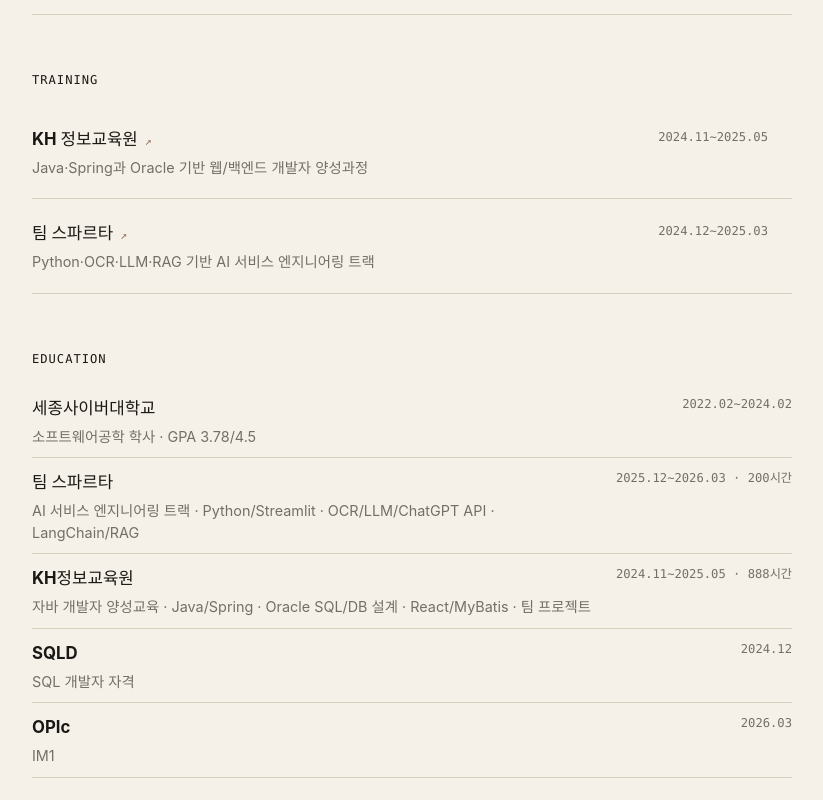
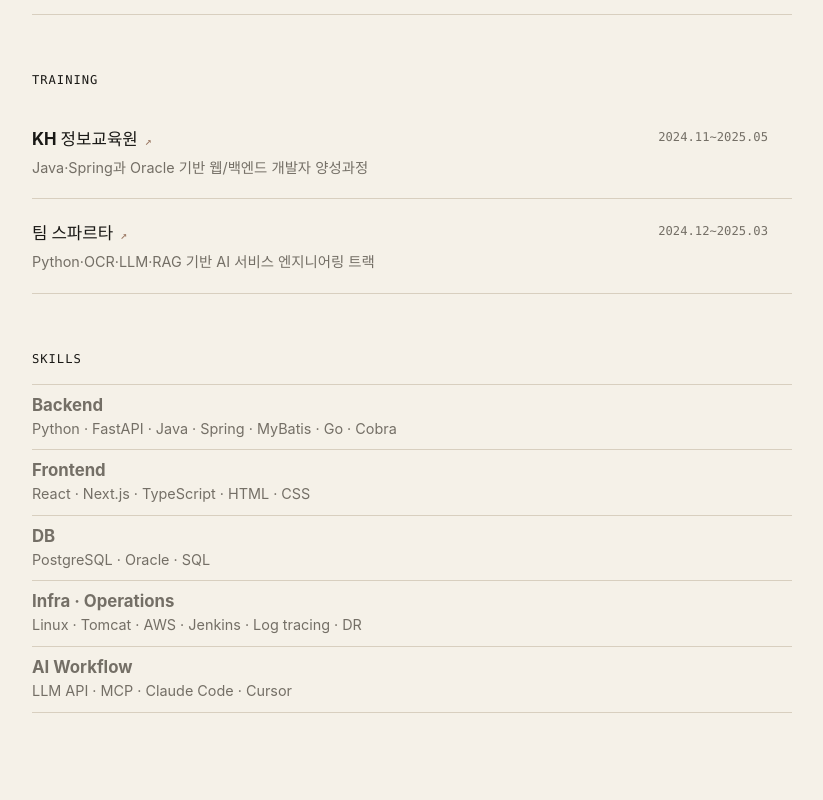
Before and after one commit to eastjin616/eastjin616.github.io, a React (Vite) app: page / in a window 1280 px wide. Shown: the part 1475-2275 px from the top of the page, without its empty margins (228-1051 px from the left). Built offline with nearby package versions, Linux system fonts and the light colour scheme.

Commit message:
Replace Education with Skills section

```diff
--- a/src/App.tsx
+++ b/src/App.tsx
@@ -3,7 +3,7 @@
 import { getProjectSlug, isResumeView } from './project-route'
 import { useEffect, useRef, useState, type ReactNode } from 'react'
 
-const { profile, links, featuredProjects, experience, training, education, nowBuilding } = content
+const { profile, links, featuredProjects, experience, training, nowBuilding } = content
 type Project = (typeof featuredProjects)[number]
 type NowItem = { name: string; status: string; tagline?: string }
 
@@ -170,17 +170,38 @@
           </ol>
         </WorkSection>
 
-        <WorkSection title="Education">
-          <ol className="timeline education-list">
-            {education.map((item) => (
-              <li key={`${item.name}-${item.period}`}>
-                <span className="nb-main">
-                  <strong>{item.name}</strong>
-                  <span className="nb-tagline">{item.summary}</span>
-                </span>
-                <time>{item.period}</time>
-              </li>
-            ))}
+        <WorkSection title="Skills">
+          <ol className="quiet-list">
+            <li>
+              <span className="nb-main">
+                <strong>Backend</strong>
+                <span className="nb-tagline">Python · FastAPI · Java · Spring · MyBatis · Go · Cobra</span>
+              </span>
+            </li>
+            <li>
+              <span className="nb-main">
+                <strong>Frontend</strong>
+                <span className="nb-tagline">React · Next.js · TypeScript · HTML · CSS</span>
+              </span>
+            </li>
+            <li>
+              <span className="nb-main">
+                <strong>DB</strong>
+                <span className="nb-tagline">PostgreSQL · Oracle · SQL</span>
+              </span>
+            </li>
+            <li>
+              <span className="nb-main">
+                <strong>Infra · Operations</strong>
+                <span className="nb-tagline">Linux · Tomcat · AWS · Jenkins · Log tracing · DR</span>
+              </span>
+            </li>
+            <li>
+              <span className="nb-main">
+                <strong>AI Workflow</strong>
+                <span className="nb-tagline">LLM API · MCP · Claude Code · Cursor</span>
+              </span>
+            </li>
           </ol>
         </WorkSection>
       </main>
```
